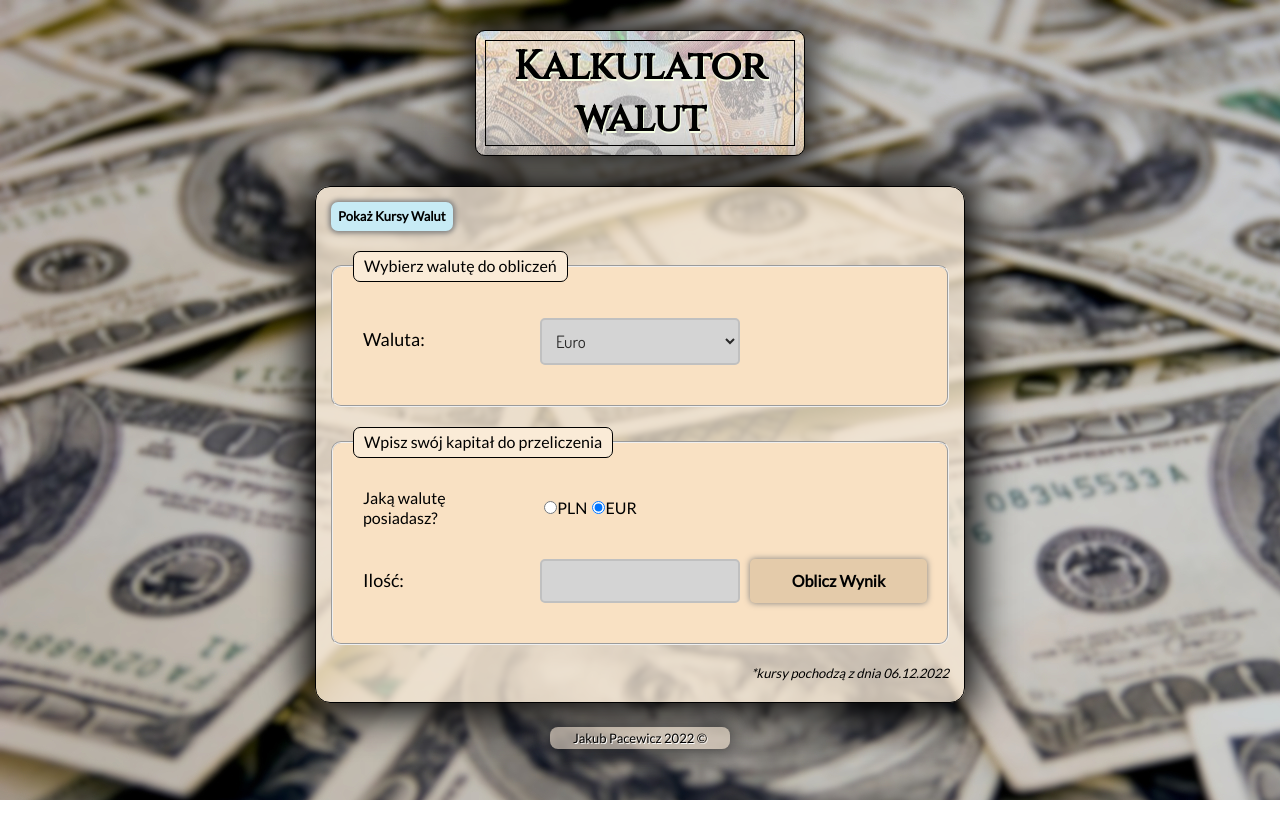
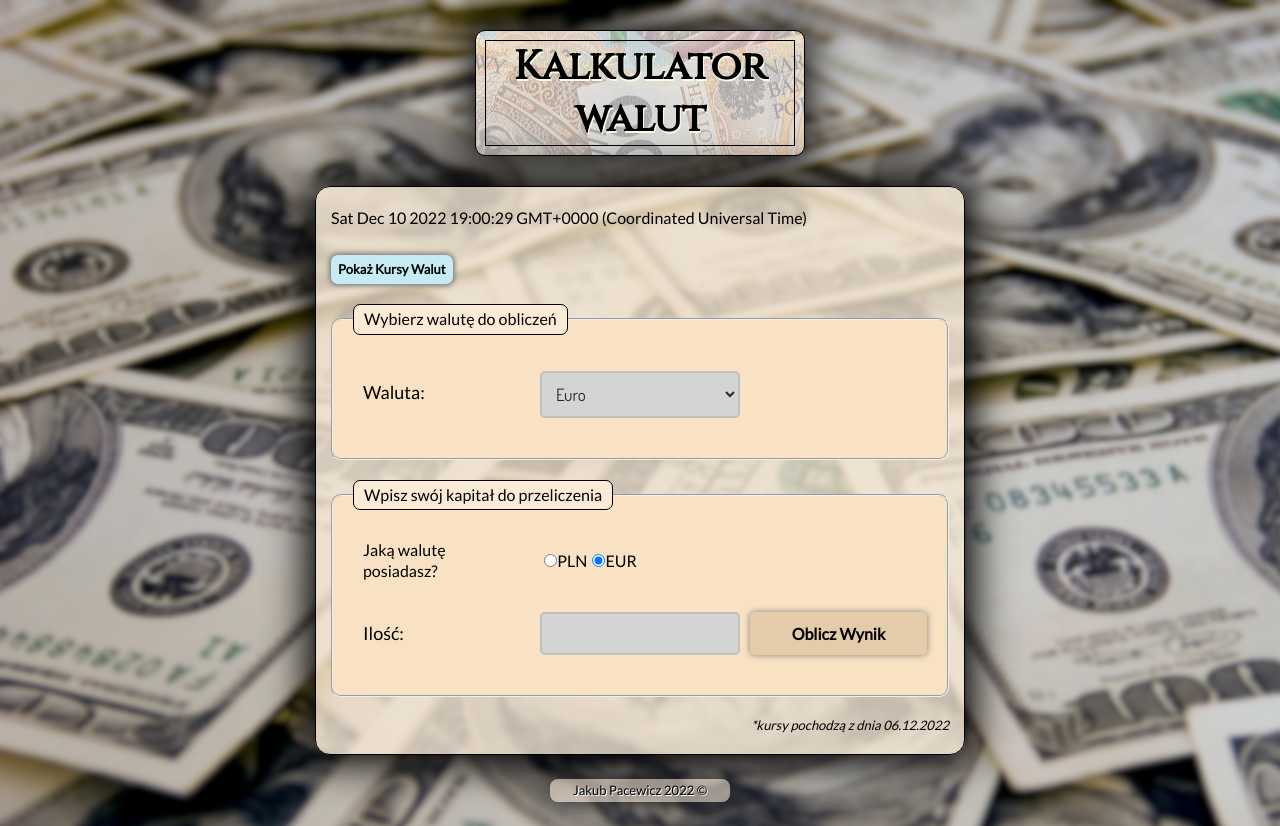
Before and after one commit to pecet3/currencyConverter-react, a React (Create React App) app: page / in a window 1280 px wide. Before the commit the page ends 800 px from the top, so only its background shows below. Built offline with nearby package versions, Linux system fonts and the light colour scheme.

Commit message:
created ShowDate module

```diff
--- a/src/App/App.js
+++ b/src/App/App.js
@@ -8,6 +8,7 @@ import { useState } from "react"
 import currencies from "./currencies.js"
 import List from "./List"
 import RatesButton from "./RatesButton"
+import ShowDate from "./ShowDate"
 
 function App() {
   const [typeCurrency, setTypeCurrency] = useState(currencies[0].short);
@@ -22,6 +23,7 @@ function App() {
     <>
       <Header title="Kalkulator walut" />
       <Main>
+        <Section content={<ShowDate />} />
         <RatesButton
           showRates={showRates}
           setShowRates={setShowRates}
--- /dev/null
+++ b/src/App/ShowDate/index.js
@@ -0,0 +1,25 @@
+import "./style.css";
+import {useState, useEffect} from "react"
+
+const ShowDate = () => {
+    const [date, setDate] = useState(new Date());
+
+    useEffect(() => {
+        const intervalId = setInterval(() => {
+            setDate(new Date())
+        }, 1000);
+
+        return () => {
+            clearInterval(intervalId);
+        }
+    },[]);
+
+
+    return (
+        <div className="date">
+            <p>{`${date}`}</p>
+        </div>
+    )
+    };
+
+export default ShowDate;
```
Also changed, not shown: src/App/ShowDate/style.css (added).
